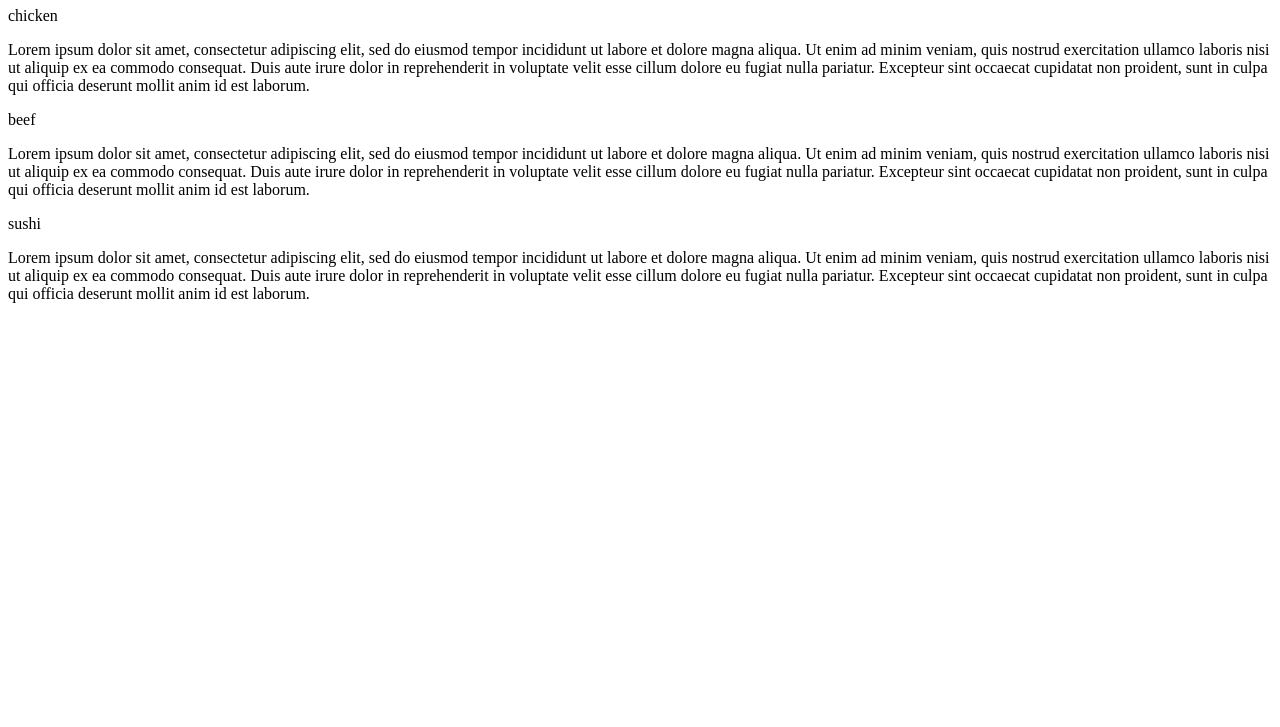
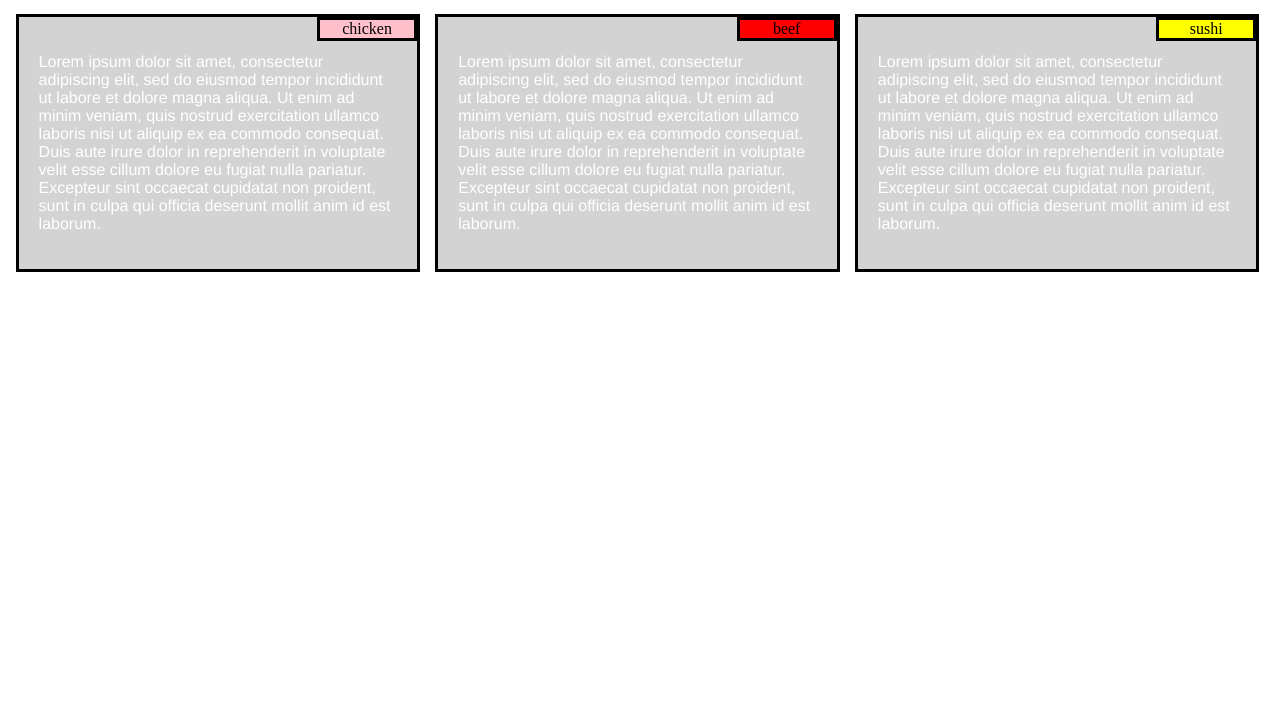
Before and after one commit to folasewaazeezat/module2-solution, a plain HTML site: page index.html in a window 1280 px wide. Shown: the part 73-800 px from the top of the page. Drawn offline with Linux system fonts and the light colour scheme.

Commit message:
new changes

```diff
--- a/index.html
+++ b/index.html
@@ -5,7 +5,7 @@
 	<meta charset="utf-8">
 	<meta name="viewport" content="width=device-width, initial-scale=1">
 	<title>Assignment solution for module 2</title>
-	<link rel="stylesheet" href="module21.css">
+	<link rel="stylesheet" href="module2.css">
 </head>
 <body>
 
```
